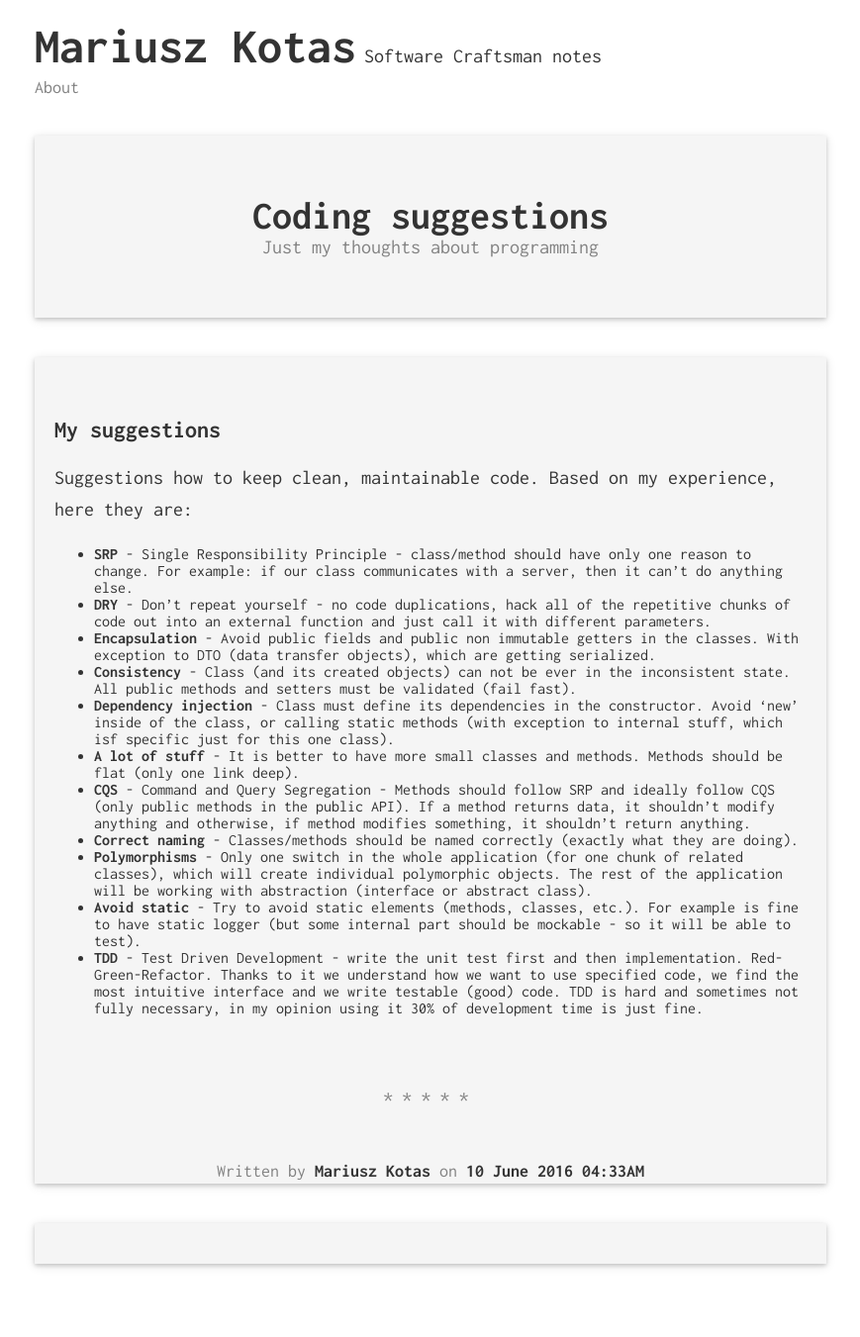
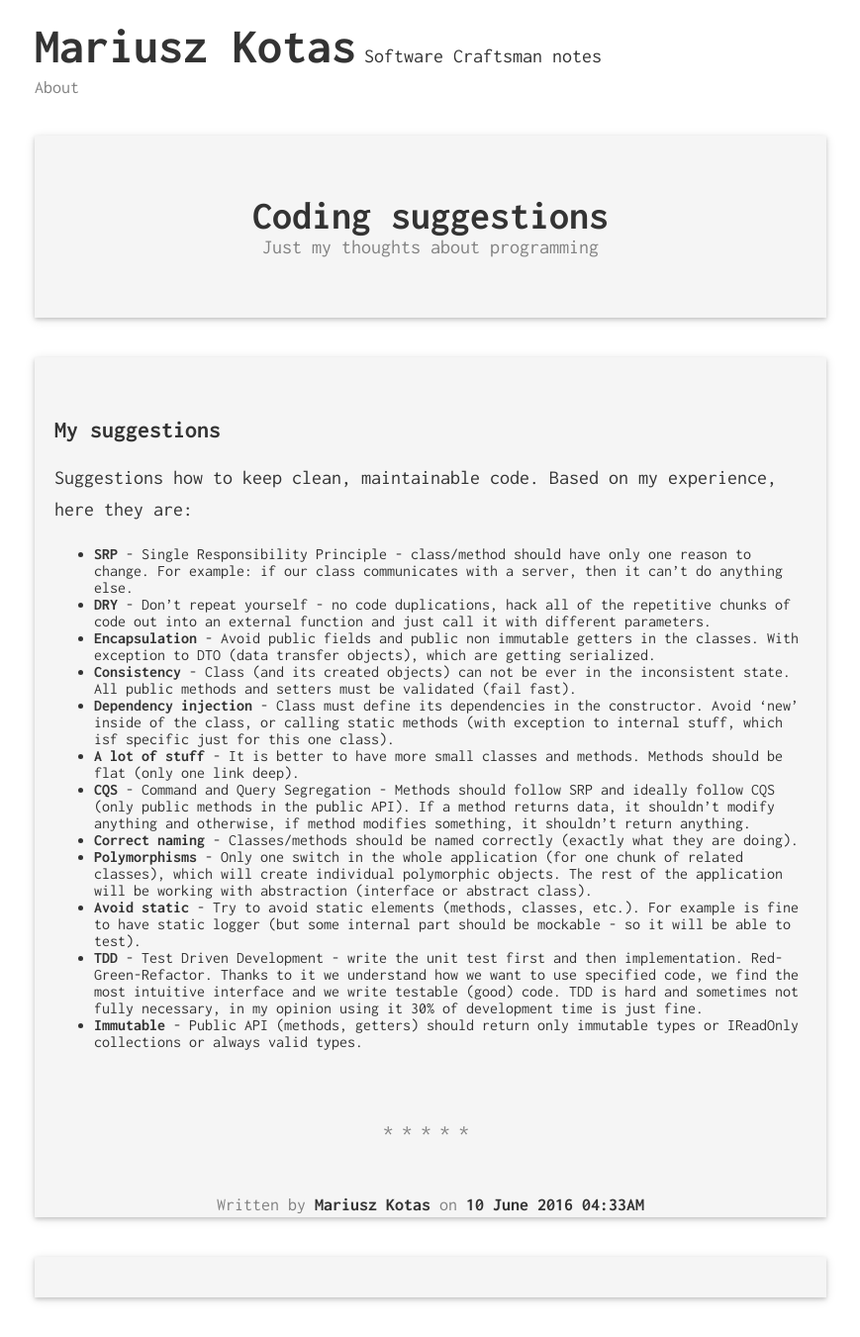
Before and after one commit to Marfusios/blog.marfusios.github.io, a Jekyll site: the page built from _posts/2016-06-11-coding-suggestions.markdown, in a window 1280 px wide. Shown: the whole page at 99% size, without its empty margins (205-1074 px from the left). Built offline with Jekyll 4.4.1, drawn with Linux system fonts in a browser that asks for light colours; comment, search, counter and statistics services are not loaded; before the commit the page ends 1317 px from its top, so only the background shows below that.

Commit message:
Previous posts - extension

```diff
--- a/_posts/2016-06-11-coding-suggestions.markdown
+++ b/_posts/2016-06-11-coding-suggestions.markdown
@@ -21,3 +21,4 @@ Suggestions how to keep clean, maintainable code. Based on my experience, here t
 * **Polymorphisms** - Only one switch in the whole application (for one chunk of related classes), which will create individual polymorphic objects. The rest of the application will be working with abstraction (interface or abstract class).
 * **Avoid static** - Try to avoid static elements (methods, classes, etc.). For example is fine to have static logger (but some internal part should be mockable - so it will be able to test).
 * **TDD** - Test Driven Development - write the unit test first and then implementation. Red-Green-Refactor. Thanks to it we understand how we want to use specified code, we find the most intuitive interface and we write testable (good) code. TDD is hard and sometimes not fully necessary, in my opinion using it 30% of development time is just fine.
+* **Immutable** - Public API (methods, getters) should return only immutable types or IReadOnly collections or always valid types.
```
